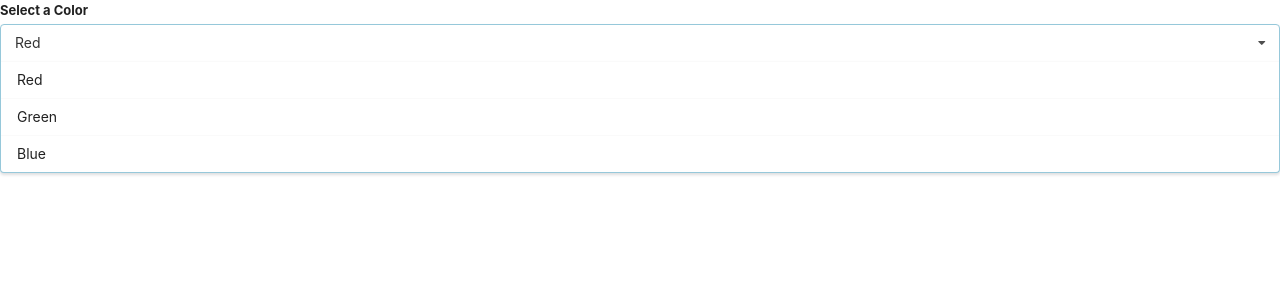
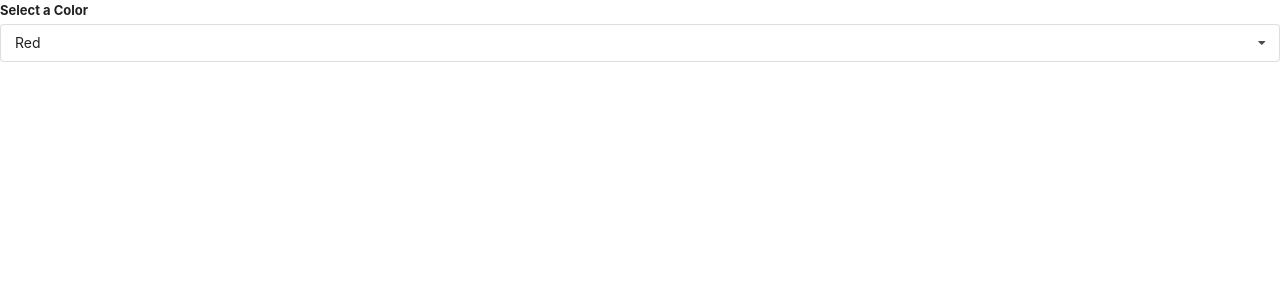
Before and after one commit to SeanPhilippi/widgets-hooks, a React (Create React App) app: page / in a window 1280 px wide. Shown: the top 300 px of the page. Built offline with nearby package versions, Linux system fonts and the light colour scheme.

Commit message:
toggling dropdown and filtering selection from options

```diff
--- a/src/App.js
+++ b/src/App.js
@@ -1,4 +1,4 @@
-import React, { useState } from 'react';
+import React, { useState, } from 'react';
 import './App.css';
 import Accordion from './components/Accordion';
 import Search from './components/Search';
--- a/src/components/Dropdown.js
+++ b/src/components/Dropdown.js
@@ -1,7 +1,12 @@
-import React from 'react';
+import React, { useState } from 'react';
 
-const Dropdown = ({ options, selected, onSelectedChange }) => {
+const Dropdown = ({ options, selected, onSelectedChange, }) => {
+  const [openDropdown, setOpenDropdown] = useState(false);
   const renderedOptions = options.map(option => {
+    if (option === selected) {
+      return null;
+    }
+
     return (
       <div
         key={option.value}
@@ -16,10 +21,10 @@ const Dropdown = ({ options, selected, onSelectedChange }) => {
     <div className='ui form'>
       <div className='field'>
         <label className='label'>Select a Color</label>
-        <div className='ui selection dropdown visible active'>
+        <div onClick={() => setOpenDropdown(!openDropdown)} className={`ui selection dropdown ${openDropdown && 'visible active'}`}>
           <i className='dropdown icon'></i>
           <div className='text'>{selected.label}</div>
-          <div className='menu visible transition'>
+          <div className={`menu ${openDropdown && 'visible transition'}`}>
             {renderedOptions}
           </div>
         </div>
```
Also changed, not shown: 1 other file (tests, documents, lock files or other folders).
